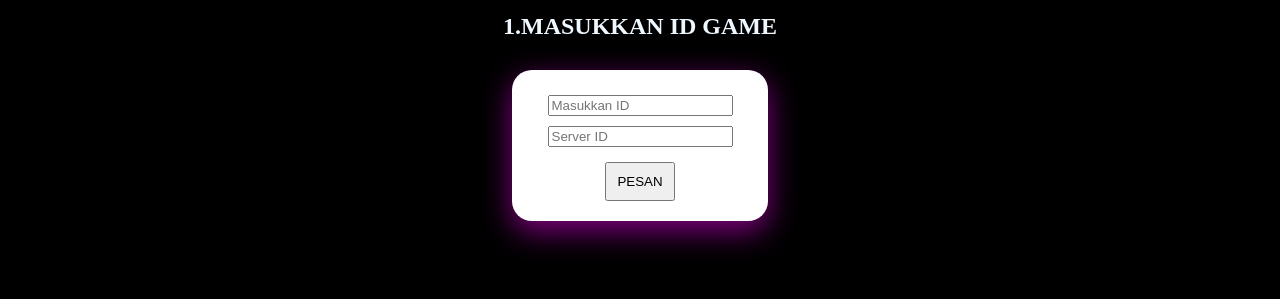
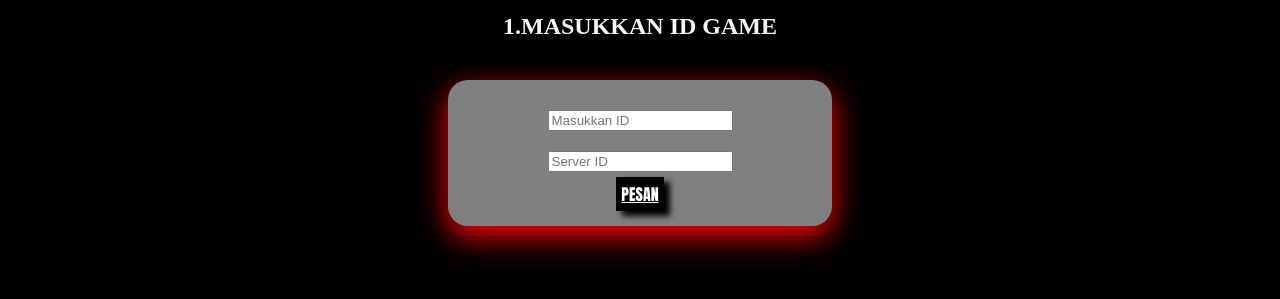
Before and after one commit to ZAENNNNN/test-project, a plain HTML site: page pubg.html in a window 1280 px wide. Shown: the part 317-616 px from the top of the page. Drawn offline with Linux system fonts and the light colour scheme.

Commit message:
ntar di alnutin lagi

```diff
--- a/pubg.html
+++ b/pubg.html
@@ -17,19 +17,18 @@
 
       <h1>1.MASUKKAN ID GAME</h1>
       <div class="Form-Pengisian">
-          <form action="php/script.php" method="post">
-             <div class="inputBox">
-                 <input type="text" name="name"placeholder="Masukkan ID"fdprocessedid="ys3mum">
-             </div>
-             <div class="inputBox">
-                 <input type="text" name="gender"placeholder="Server ID"fdprocessedid="xnj6lob">
-             </div>
-             <input class="Masukkan" type="submit" value="PESAN">
-             <a href=""
+         <form action="php/script.php" method="post">
+            <div class="inputBox">
+               <input type="text" name="ID"placeholder="Masukkan ID"fdprocessedid="ys3mum">
+            </div>
+            <div class="inputBox">
+               <input type="text" name="Server ID"placeholder="Server ID"fdprocessedid="xnj6lob">
+            </div>
+            <div class="Tombol">
+               <a href="https://wa.me/085695964749">PESAN</a>
+            </div>
          </form>
       </div>
-
    </section>
-
 </body>
 </html>
--- a/style/style.css
+++ b/style/style.css
@@ -67,22 +67,75 @@ h1{
 
 }
 .Form-Pengisian{
-    background-color: white;
-    width: 20%;
+    background-color: gray;
+    width: 30%;
     margin: auto;
     padding: auto;
     border-radius: 20px;
-    box-shadow: 0px 10px 30px 0px purple;
+    box-shadow: 0px 10px 30px 0px red;
 }
 .Form-Pengisian form{
-    margin: 20px;
+    margin: 30px;
     padding: 20px 0px 20px 0px;
     text-align: center;
 }
-.Form-Pengisian form .inputBox{
-    padding: 5px 0 5px 0;
+.Form-Pengisian form .inputBox {
+    padding: 10px 0 10px 0;
+    color:black;
 }
-.Form-Pengisian .Masukkan{
-    margin-top:10px;
+.Form-Pengisian .Tombol a{
+    margin: 50px;
+    padding: 5px;
+    background-color:black;
+    width: 5px;
+    color:white;
+    box-shadow: 6px 5px 6px 0px black;
+    font-family:Impact, Haettenschweiler, 'Arial Narrow Bold', sans-serif;
+}
+
+/*AREA MOBILE LEGENDS */
+
+#content{
+    height: 150vh;
+    background-color: black;
+}
+.gambar img{
+    display: block;
+    margin-left: auto;
+    margin-right: auto;
+    width: 100%;
+    height: 300px;
+}
+h1{
+    color:aliceblue;
+    margin: top 10px;
     padding:10px;
+    text-align: center;
+
 }
+.Form-Pengisian{
+    background-color: gray;
+    width: 30%;
+    margin: auto;
+    padding: auto;
+    border-radius: 20px;
+    box-shadow: 0px 10px 30px 0px red;
+}
+.Form-Pengisian form{
+    margin: 30px;
+    padding: 20px 0px 20px 0px;
+    text-align: center;
+}
+.Form-Pengisian form .inputBox {
+    padding: 10px 0 10px 0;
+    color:black;
+}
+.Form-Pengisian .Tombol a{
+    margin: 50px;
+    padding: 5px;
+    background-color:black;
+    width: 5px;
+    color:white;
+    box-shadow: 6px 5px 6px 0px black;
+    font-family:Impact, Haettenschweiler, 'Arial Narrow Bold', sans-serif;
+}
```
Also changed, not shown: index.html (+1 -1 lines), mobile legends.html (+26 -4 lines), img/fanny no bg.jpg (added), img/fanny.jpg (added).
